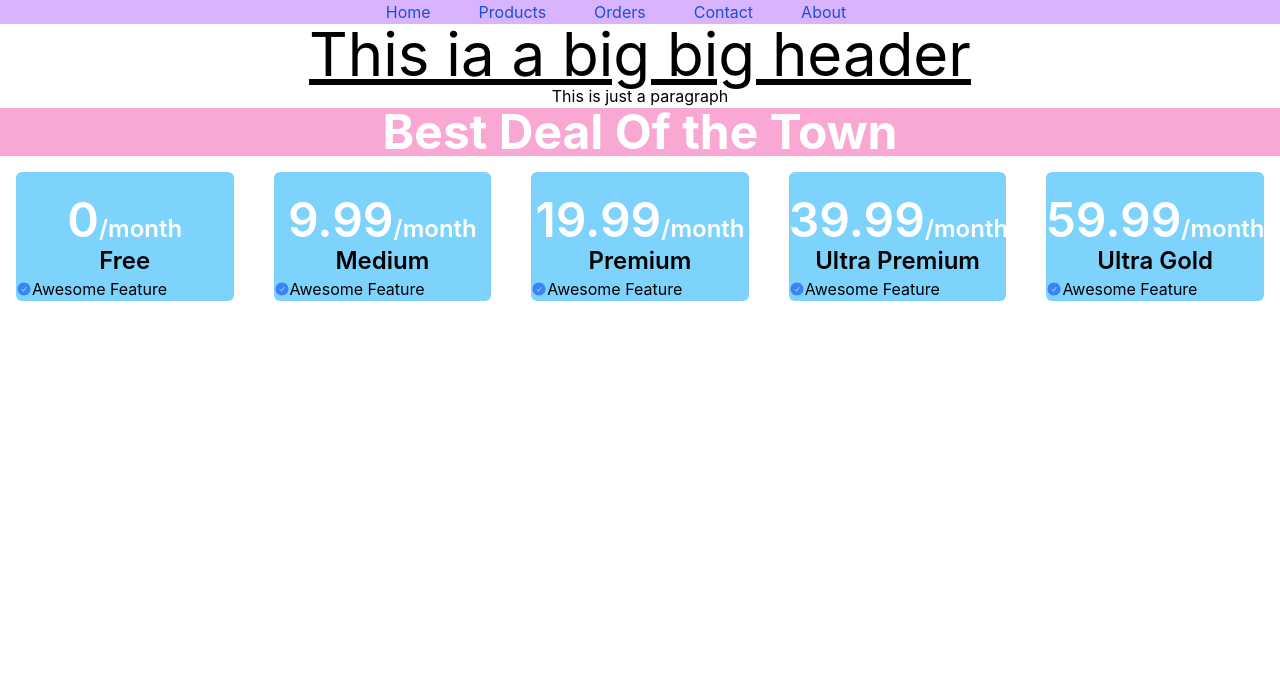
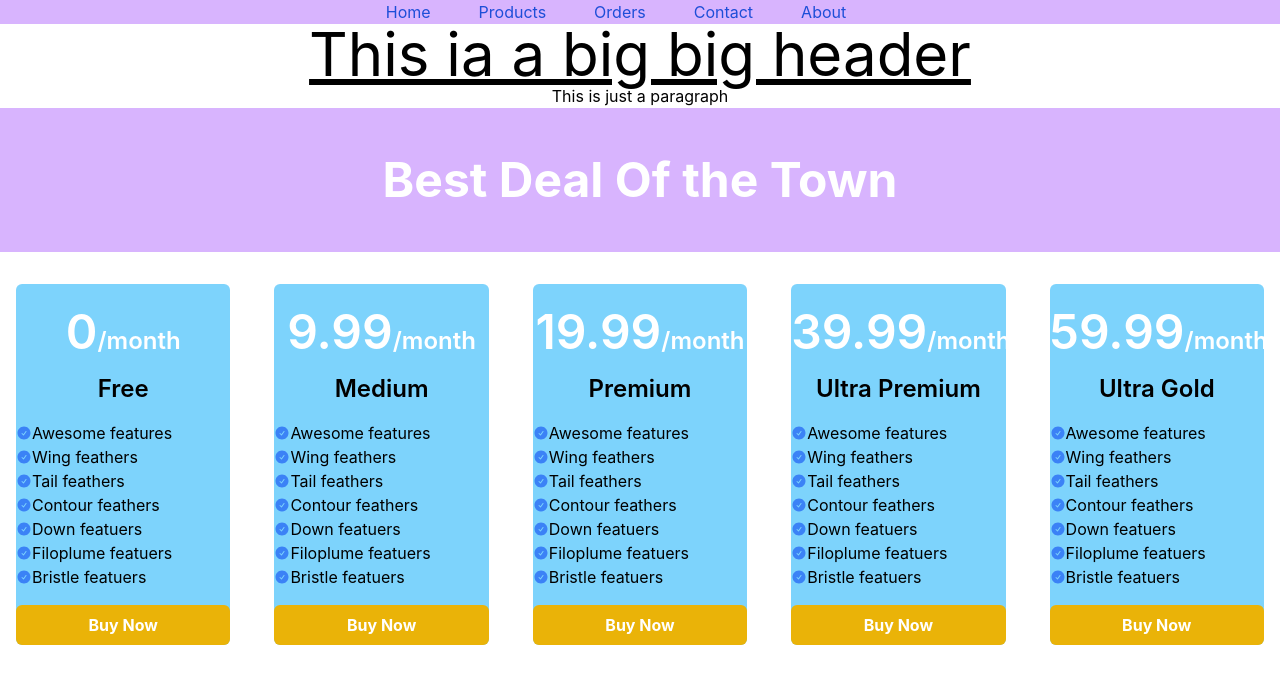
Before and after one commit to SharmiNMooN/react-with-tailwind, a React (Create React App) app: page / in a window 1280 px wide. Shown: the top 684 px of the page. Built offline with nearby package versions, Linux system fonts and the light colour scheme.

Commit message:
added card dynamically

```diff
--- a/src/App.js
+++ b/src/App.js
@@ -1,4 +1,3 @@
-import logo from "./logo.svg";
 import "./App.css";
 import NavBar from "./components/NavBar/NavBar";
 import Pricing from "./components/Pricing/Pricing";
--- /dev/null
+++ b/src/components/Feature/Feature.js
@@ -0,0 +1,13 @@
+import React from "react";
+import { CheckCircleIcon } from "@heroicons/react/24/solid";
+
+const Feature = ({ feature }) => {
+  return (
+    <div className="flex items-center">
+      <CheckCircleIcon class="h-4 w-4 text-blue-500" />
+      <p className="m1-2">{feature}</p>
+    </div>
+  );
+};
+
+export default Feature;
--- a/src/components/PriceOption/PriceOption.js
+++ b/src/components/PriceOption/PriceOption.js
@@ -1,7 +1,9 @@
 import React from "react";
-import { CheckCircleIcon } from "@heroicons/react/24/solid";
+import Feature from "../Feature/Feature";
 
 const PriceOptions = ({ option }) => {
+  const { features } = option;
+
   return (
     <div className="bg-sky-300 m-4 pt-6 rounded-md">
       <div>
@@ -11,14 +13,15 @@ const PriceOptions = ({ option }) => {
           </span>
           <span className="text-2xl text-white font-semibold">/month </span>
         </h3>
-        <p>
-          <span className="text-2xl font-semibold my-4">{option.name}</span>
-        </p>
-        <div className="flex items-center">
-          <CheckCircleIcon class="h-4 w-4 text-blue-500" />
-          <p className="m1-2">Awesome Feature</p>
-        </div>
+        <p className="text-2xl font-semibold my-4">{option.name}</p>
       </div>
+      {features.map((feature, idx) => (
+        <Feature key={idx} feature={feature}></Feature>
+      ))}
+      <button className="bg-yellow-500 rounded-md font-bold text-white py-2 mt-4 w-full ">
+        {" "}
+        Buy Now
+      </button>
     </div>
   );
 };
--- a/src/components/Pricing/Pricing.js
+++ b/src/components/Pricing/Pricing.js
@@ -7,7 +7,7 @@ const Pricing = () => {
       id: 1,
       name: "Free",
       price: 0,
-      featuers: [
+      features: [
         "Awesome features",
         "Wing feathers",
         "Tail feathers",
@@ -22,7 +22,7 @@ const Pricing = () => {
       name: "Medium",
       price: 9.99,
 
-      featuers: [
+      features: [
         "Awesome features",
         "Wing feathers",
         "Tail feathers",
@@ -36,7 +36,7 @@ const Pricing = () => {
       id: 3,
       name: "Premium",
       price: 19.99,
-      featuers: [
+      features: [
         "Awesome features",
         "Wing feathers",
         "Tail feathers",
@@ -50,7 +50,7 @@ const Pricing = () => {
       id: 4,
       name: "Ultra Premium",
       price: 39.99,
-      featuers: [
+      features: [
         "Awesome features",
         "Wing feathers",
         "Tail feathers",
@@ -64,7 +64,7 @@ const Pricing = () => {
       id: 5,
       name: "Ultra Gold",
       price: 59.99,
-      featuers: [
+      features: [
         "Awesome features",
         "Wing feathers",
         "Tail feathers",
@@ -77,10 +77,10 @@ const Pricing = () => {
   ];
   return (
     <div>
-      <h2 className=" text-5xl font-bold bg-pink-300 text-white">
+      <h2 className=" text-5xl font-bold bg-purple-300 w-full p-12 text-white">
         Best Deal Of the Town
       </h2>
-      <div className="grid grid-cols-5 gap-2 ">
+      <div className="grid grid-cols-5 gap-3 mt-4">
         {pricingOptions.map((option) => (
           <PriceOption key={option.id} option={option}></PriceOption>
         ))}
```
